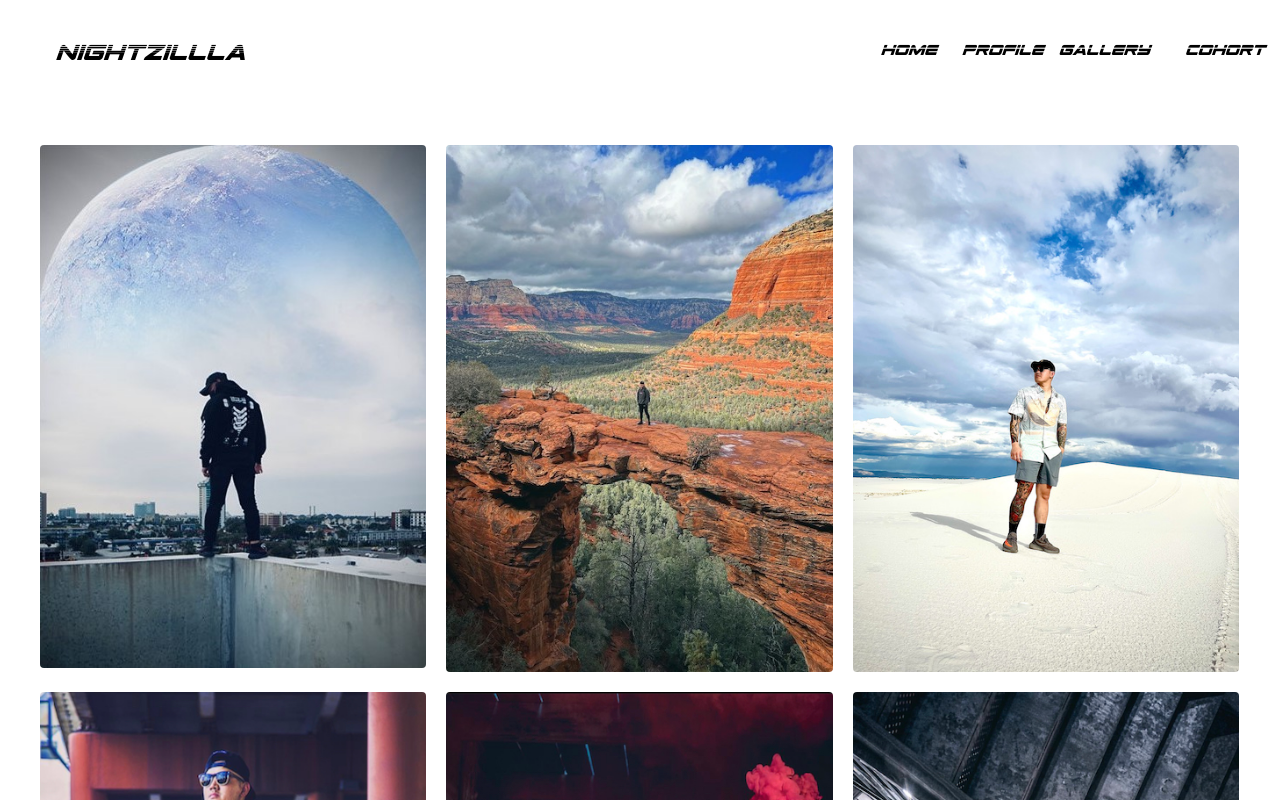
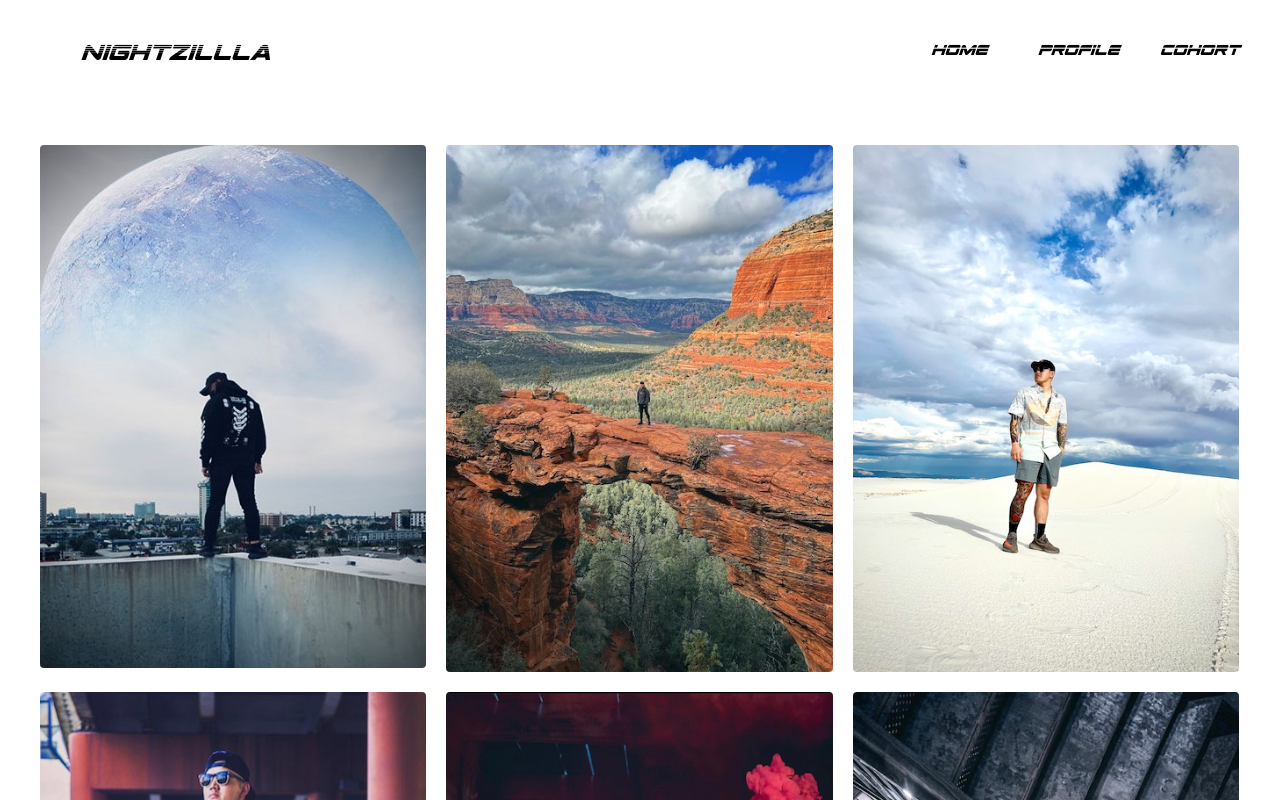
Before and after one commit to nightzillla/nightzillla-project, a React (Create React App) app: page /gallery in a window 1280 px wide. Shown: the top 800 px of the page. Built offline with nearby package versions, Linux system fonts and the light colour scheme.

Commit message:
updating profile card in projects

```diff
--- a/src/pages/Gallery/GalleryNavBar.js
+++ b/src/pages/Gallery/GalleryNavBar.js
@@ -14,9 +14,9 @@ function GalleryNavBar() {
             <li className='aboutMeNavBar dark:text-gray-400'>
             <Link to="/aboutme"><h4>Profile</h4></Link>
             </li>
-            <li className='galleryNavBars dark:text-gray-400'>
+            {/* <li className='galleryNavBars dark:text-gray-400'>
             <Link to="/gallery"><h4>Gallery</h4></Link>
-            </li>
+            </li> */}
             <li className='cohortNavBar dark:text-gray-400'>
             <Link to="/cohort"><h4>Cohort</h4></Link>
             </li>
--- a/src/pages/Projects/ProfileCards/ProfileCard.js
+++ b/src/pages/Projects/ProfileCards/ProfileCard.js
@@ -6,7 +6,7 @@ function ProfileCard() {
     <>
         <div class="flex justify-center py-10 pl-15 danny-Profile-Card">
             <div class="rounded-lg shadow-lg bg-white max-w-sm shadow-md dark:bg-gray-800 dark:border-gray-700">
-                <img class={Danny} src={Danny}/>
+                <img class={"Danny rounded-lg"} src={Danny}/>
                 <div class="p-6">
                 <h5 class="mb-2 text-2xl font-bold tracking-tight text-gray-900 dark:text-white">Danny Nguyen</h5>
                 <p class="mb-3 font-normal text-gray-700 dark:text-gray-400">
```
